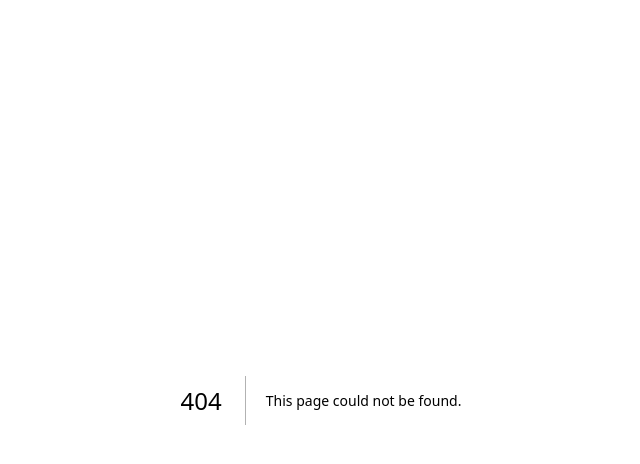
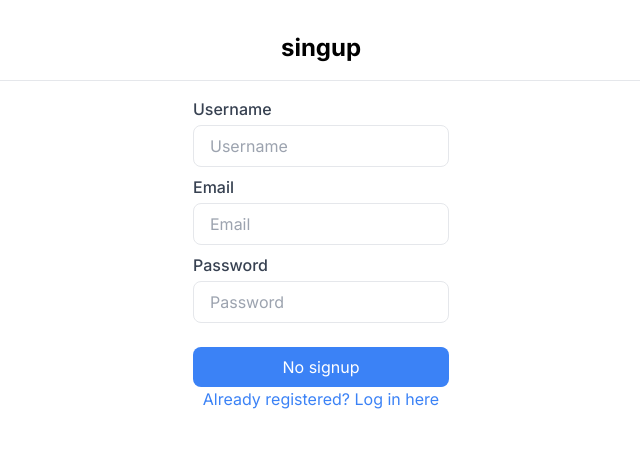
Before and after one commit to UmerMo/Manning-, a Next.js app: page /signup in a window 1280 px wide. Before the commit this address had no page. Shown: the top 464 px of the page, without its empty margins (319-959 px from the left). Built offline with nearby package versions, Linux system fonts and the light colour scheme.

Commit message:
create signup page

```diff
--- /dev/null
+++ b/src/app/api/signup/route.ts
@@ -0,0 +1,57 @@
+
+
+
+
+import User from "@/app/modols/usermodule";
+import { NextRequest ,NextResponse} from "next/server";
+import bcryptjs, { hash } from 'bcryptjs'
+import { connect } from "@/app/dbcomfig/dbconfige";
+
+connect();
+
+
+export async function POST(request: NextRequest){
+    try {
+        const reqBody = await request.json()
+        const {username, email, password} = reqBody
+
+        console.log(reqBody);
+
+        //check if user already exists
+        const user = await User.findOne({email})
+
+        if(user){
+            return NextResponse.json({error: "User already exists"}, {status: 400})
+        }
+
+        //hash password
+        const salt = await bcryptjs.genSalt(10)
+        const hashedPassword = await bcryptjs.hash(password, salt)
+
+        const newUser = new User({
+            username,
+            email,
+            password: hashedPassword
+        })
+
+        const savedUser = await newUser.save()
+        console.log(savedUser);
+
+        //send verification email
+
+
+
+        return NextResponse.json({
+            message: "User created successfully",
+            success: true,
+            savedUser
+        })
+
+
+
+
+    } catch (error: any) {
+        return NextResponse.json({error: error.message}, {status: 500})
+
+    }
+}
--- /dev/null
+++ b/src/app/dbcomfig/dbconfige.tsx
@@ -0,0 +1,24 @@
+import mongoose from 'mongoose';
+
+export async function connect() {
+    try {
+        mongoose.connect(process.env.MONGO_URI!);
+        const connection = mongoose.connection;
+
+        connection.on('connected', () => {
+            console.log('MongoDB connected successfully');
+        })
+
+        connection.on('error', (err) => {
+            console.log('MongoDB connection error. Please make sure MongoDB is running. ' + err);
+            process.exit();
+        })
+
+    } catch (error) {
+        console.log('Something goes wrong!');
+        console.log(error);
+
+    }
+
+
+}
--- /dev/null
+++ b/src/app/modols/usermodule.tsx
@@ -0,0 +1,36 @@
+
+
+
+import mongoose from "mongoose";
+const userSchema = new mongoose.Schema({
+  username: {
+    type: String,
+    required: [true, 'Please provide a username'],
+    unique: true
+  },
+  email: {
+    type: String,
+    required: [true, 'Please provide an email'],
+    unique: true
+  },
+  password: {
+    type: String,
+    required: [true, 'Please provide a password'],
+  },
+  isvirefd: {
+    type: Boolean,
+    default: false,
+  },
+  isAdmain: {
+    type: Boolean,
+    default: false,
+  },
+  forgotpasswardtoken: String,
+  forgotpasswardtokenexpiry: Date,
+  virifeytokien: String,
+  virifeytokienexpiry: Date
+});
+
+const User = mongoose.models.users || mongoose.model("users", userSchema);
+
+export default User;
--- /dev/null
+++ b/src/app/signup/page.tsx
@@ -0,0 +1,100 @@
+'use client'
+import React, { useEffect, useState } from 'react';
+import { useRouter } from 'next/navigation';
+import axios from 'axios';
+import Link from 'next/link';
+import { toast } from 'react-toastify';
+export default function SignupPage() {
+    const router = useRouter();
+    const [user, setUser] = React.useState({
+        email: "",
+        password: "",
+        username: "",
+    })
+    const [buttonDisabled, setButtonDisabled] = React.useState(false);
+    const [loading, setLoading] = React.useState(false);
+
+    const onSignup = async () => {
+        try {
+            setLoading(true);
+            const response = await axios.post("/api/signup", user);
+            console.log("Signup success", response.data);
+            router.push("/login");
+
+        } catch (error:any) {
+            console.log("Signup failed", error.message);
+
+            toast.error(error.message);
+        }finally {
+            setLoading(false);
+        }
+    }
+
+    useEffect(() => {
+        if(user.email.length > 0 && user.password.length > 0 && user.username.length > 0) {
+            setButtonDisabled(false);
+        } else {
+            setButtonDisabled(true);
+        }
+    }, [user]);
+
+
+    return (
+        <div className="flex flex-col items-center mt-8">
+            <h1 className="text-2xl font-bold">{loading ? "procising" : "singup"}</h1>
+
+            <hr className="w-full my-4" />
+
+            <div className="w-64">
+                <label htmlFor="username" className="block mb-1 font-medium text-gray-700">
+                    Username
+                </label>
+                <input
+                    id="username"
+                    type="text"
+                    placeholder="Username"
+                    value={user.username}
+                    onChange={(e) => setUser({ ...user, username: e.target.value })}
+                    className="w-full px-4 py-2 mb-2 border rounded-lg focus:outline-none focus:border-blue-500"
+                />
+
+                <label htmlFor="email" className="block mb-1 font-medium text-gray-700">
+                    Email
+                </label>
+                <input
+                    id="email"
+                    type="email"
+                    placeholder="Email"
+                    value={user.email}
+                    onChange={(e) => setUser({ ...user, email: e.target.value })}
+                    className="w-full px-4 py-2 mb-2 border rounded-lg focus:outline-none focus:border-blue-500"
+                />
+
+                <label htmlFor="password" className="block mb-1 font-medium text-gray-700">
+                    Password
+                </label>
+                <input
+                    id="password"
+                    type="password"
+                    placeholder="Password"
+                    value={user.password}
+                    onChange={(e) => setUser({ ...user, password: e.target.value })}
+                    className="w-full px-4 py-2 mb-2 border rounded-lg focus:outline-none focus:border-blue-500"
+                />
+
+                <button
+                    onClick={onSignup}
+                    className="w-full px-4 py-2 mt-4 text-white bg-blue-500 rounded-lg hover:bg-blue-600 focus:outline-none"
+                >
+                 {buttonDisabled ? "No signup" : "Signup"}
+                </button>
+            </div>
+
+
+
+            <Link href="login" className="text-blue-500 hover:underline">
+                Already registered? Log in here
+            </Link>
+        </div>
+    );
+}
```
Also changed, not shown: package.json (+9 -4 lines), 1 other file (tests, documents, lock files or other folders).
